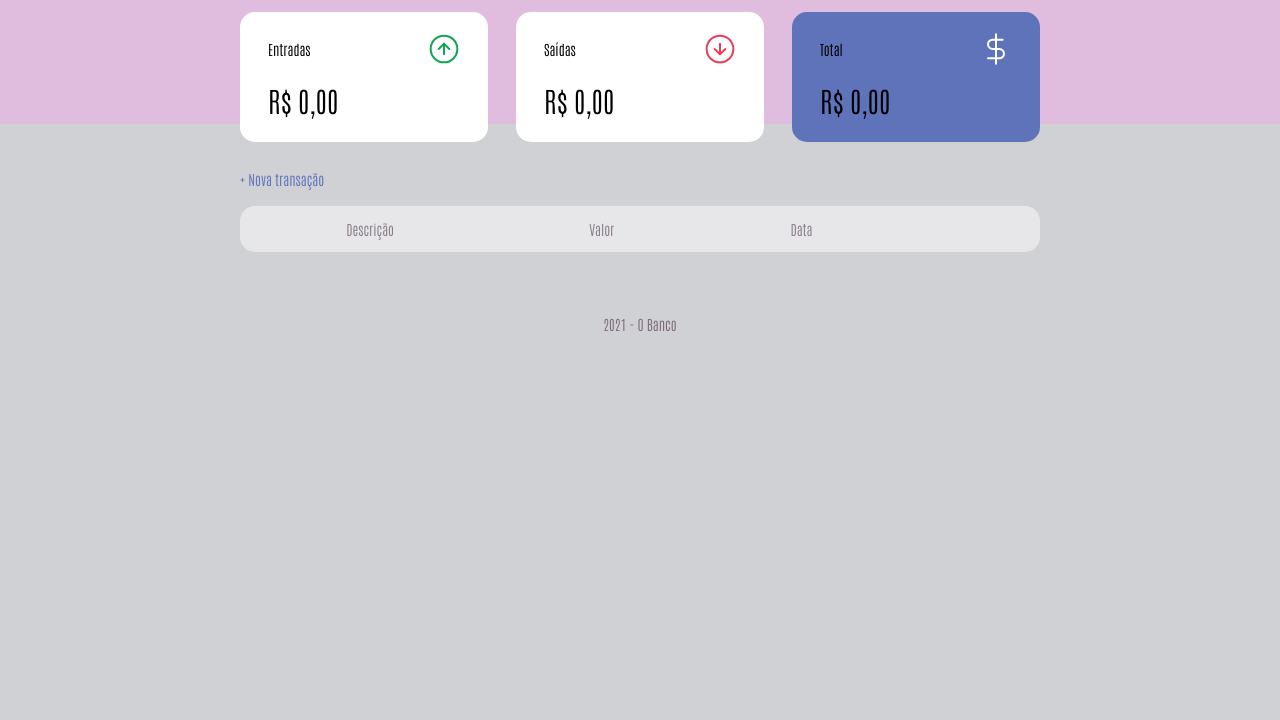
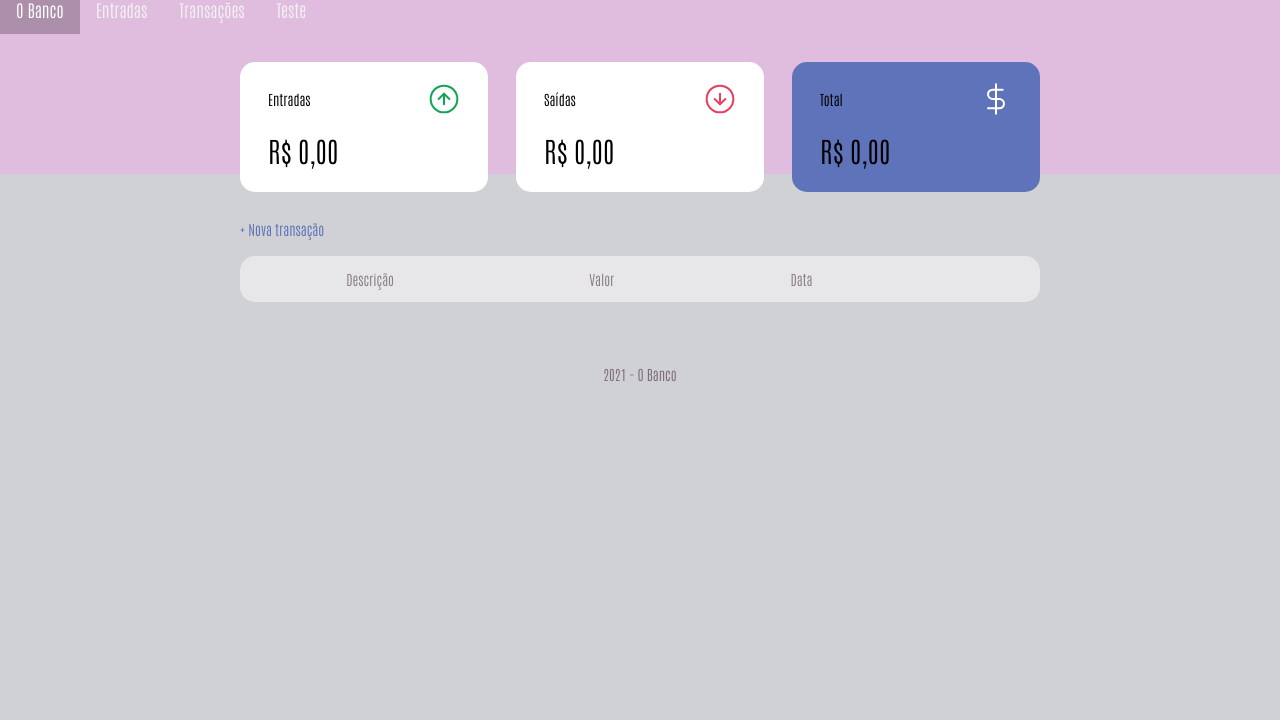
Before and after one commit to guilhermetamega/RSDF, a plain HTML site: page index.html in a window 1280 px wide. Shown: the part 80-800 px from the top of the page. Drawn offline with Linux system fonts and the light colour scheme.

Commit message:
Test of top bar - 1

```diff
--- a/index.html
+++ b/index.html
@@ -17,6 +17,12 @@
 <body>
     <header>
         <h1 id="logo">O Banco</h1>
+        <div class="topnav">
+            <a class="active" href="#home">O Banco</a>
+            <a href="#incomeDisplay">Entradas</a>
+            <a href="#data-table">Transações</a>
+            <a href="#about">Teste</a>
+        </div>
     </header>
 
     <main class="container">
--- a/style.css
+++ b/style.css
@@ -20,6 +20,43 @@ html {
 body {
     background-color: #d0d1d4;
     font-family: 'Antonio', sans-serif;
+}
+
+.topnav {
+    background-color: rgb(224, 188, 223);
+    overflow: hidden;
+}
+
+
+/* Style the links inside the navigation bar */
+
+.topnav a {
+    float: left;
+    color: #f2f2f2;
+    text-align: center;
+    padding: 14px 16px;
+    text-decoration: none;
+    font-size: 17px;
+}
+
+
+/* Change the color of links on hover */
+
+.topnav a:hover {
+    background-color: rgb(172, 143, 171);
+    color: var(--color-dark);
+}
+
+
+/* Add a color to the active/current link */
+
+.topnav a.active {
+    background-color: rgb(172, 143, 171);
+    color: white;
+}
+
+.topnav a.active:hover {
+    color: var(--color-dark);
 }
 
 
```
